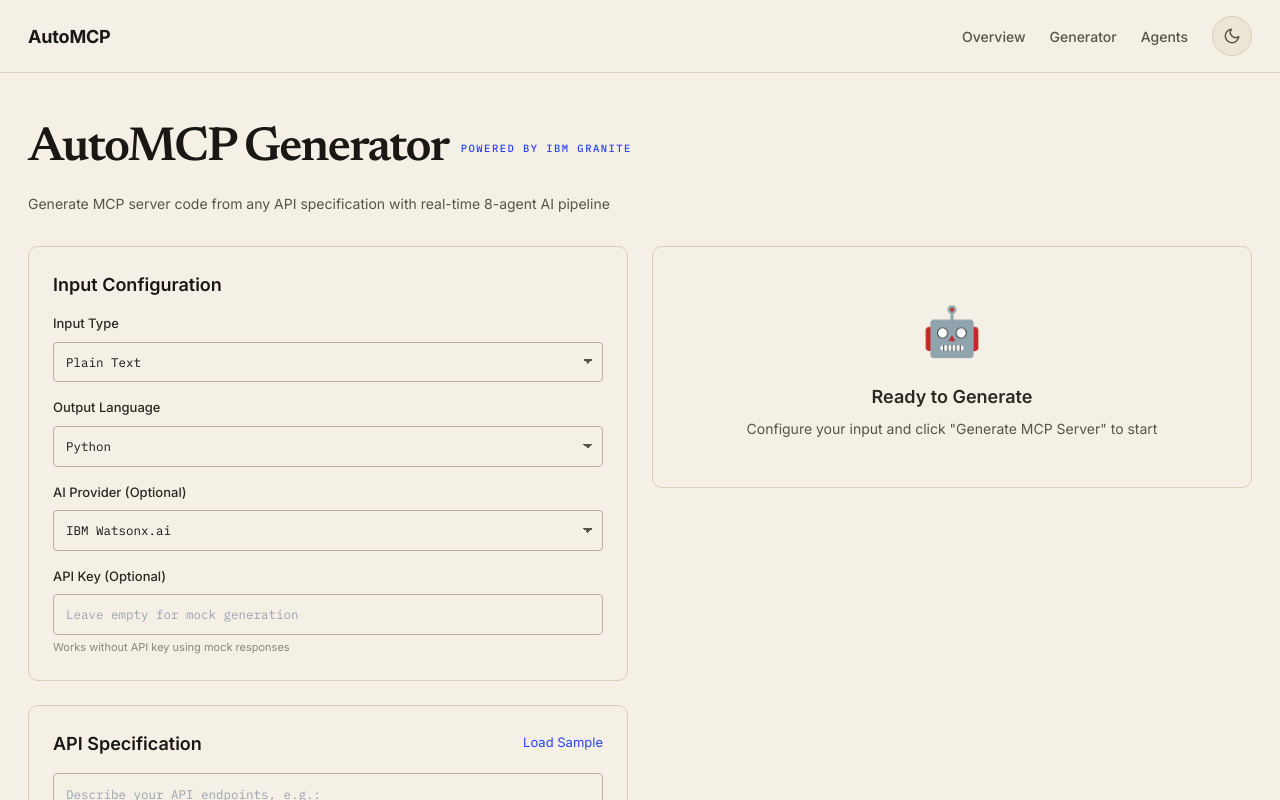
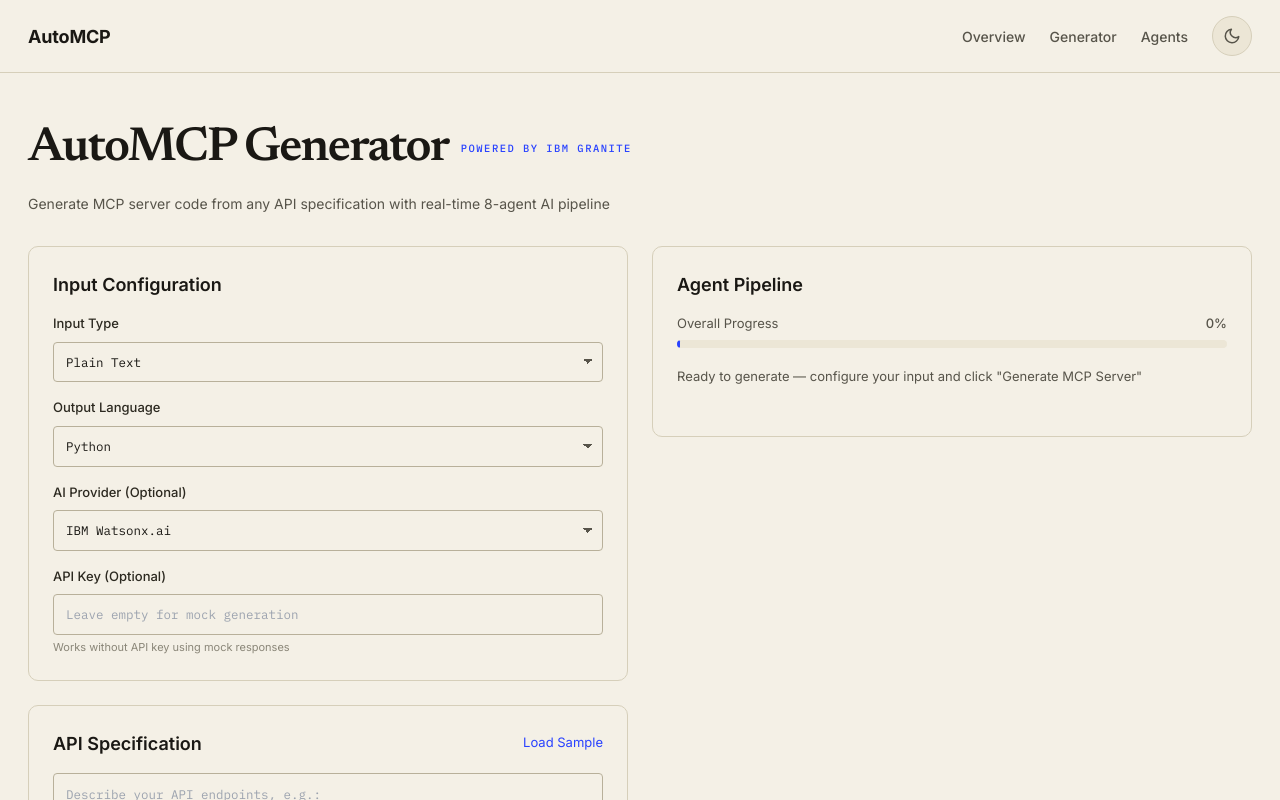
Before and after one commit to myselfvivek17/automcp, a Next.js app in the folder frontend/: page /generate in a window 1280 px wide. Shown: the top 800 px of the page. Built offline with nearby package versions, Linux system fonts and the light colour scheme.

Commit message:
Fix progress bar popping and show latest agent updates first

```diff
--- a/frontend/src/app/generate/page.tsx
+++ b/frontend/src/app/generate/page.tsx
@@ -350,7 +350,6 @@ export default function GeneratePage() {
     setGenerating(true);
     setAgentUpdates([]);
     setCurrentAgent(null);
-    setOverallProgress(0);
     setGeneratedCode('');
 
     const wsUrl = (process.env.NEXT_PUBLIC_WS_URL || 'ws://localhost:8000') + '/api/simple/generate/stream';
@@ -358,6 +357,7 @@ export default function GeneratePage() {
     wsRef.current = ws;
 
     ws.onopen = () => {
+      setOverallProgress(0);
       ws.send(JSON.stringify({
         input_type: inputType,
         content,
@@ -377,7 +377,6 @@ export default function GeneratePage() {
         setGeneratedCode(code);
         setReadme(generatedReadme);
         setOutputTab('code');
-        setOverallProgress(100);
         setCurrentAgent(msg);
         setAgentUpdates(prev => [...prev, msg]);
         setGenerating(false);
@@ -682,11 +681,10 @@ export default function GeneratePage() {
 
           {/* Right Panel */}
           <div style={{ display: 'flex', flexDirection: 'column' as any, gap: 24 }}>
-            {(generating || agentUpdates.length > 0) && (
-              <div className="surface" style={{ padding: 24 }}>
+            <div className="surface" style={{ padding: 24, minHeight: 120 }}>
               <div style={{ display: 'flex', alignItems: 'center', justifyContent: 'space-between', marginBottom: 16 }}>
                 <h2 style={{ margin: 0, fontSize: '18px', fontWeight: 600, color: 'var(--ink)', fontFamily: 'var(--sans)' }}>Agent Pipeline</h2>
-                  {!generating && overallProgress === 100 && (
+                {!generating && overallProgress === 100 && agentUpdates.length > 0 && (
                   <span className="eyebrow" style={{ background: 'rgba(31,122,77,0.1)', color: 'var(--ok)', padding: '4px 8px', borderRadius: 'var(--radius)', marginBottom: 0 }}>Complete</span>
                 )}
               </div>
@@ -696,22 +694,24 @@ export default function GeneratePage() {
                   <span>Overall Progress</span>
                   <span style={{ fontWeight: 500 }}>{Math.round(overallProgress)}%</span>
                 </div>
-                  <div style={{ width: '100%', background: 'var(--paper-2)', borderRadius: 12, height: 8 }}>
+                  <div style={{ width: '100%', background: 'var(--paper-2)', borderRadius: 12, height: 8, overflow: 'hidden' }}>
                     <div
                       style={{
                         background: 'var(--accent)',
                         height: 8,
                         borderRadius: 12,
                         transition: 'width 0.5s ease',
-                        width: `${overallProgress}%`,
-                        animation: generating ? 'pulse-dot 1.6s ease-in-out infinite' : 'none',
+                        width: `${Math.max(overallProgress, 0.5)}%`,
+                        minWidth: overallProgress === 0 ? '2px' : '0',
                       }}
                     />
                   </div>
               </div>
 
+              <div style={{ minHeight: 44 }}>
+                {(generating || agentUpdates.length > 0) ? (
                   <div style={{ display: 'flex', flexDirection: 'column' as any, gap: 0, maxHeight: 288, overflowY: 'auto' as any }} className="scroll-thin">
-                  {agentUpdates.filter(u => u.agent_name !== 'Pipeline').map((update, index) => (
+                    {[...agentUpdates].reverse().filter(u => u.agent_name !== 'Pipeline').map((update, index) => (
                       <div key={index} style={{ display: 'flex', alignItems: 'flex-start', gap: 12, padding: '10px 0', borderTop: index === 0 ? 'none' : '1px solid var(--rule)' }}>
                         <div style={{
                           flexShrink: 0,
@@ -741,8 +741,11 @@ export default function GeneratePage() {
                       </div>
                     ))}
                   </div>
+                ) : (
+                  <p style={{ margin: 0, fontSize: '13px', color: 'var(--ink-3)', fontFamily: 'var(--sans)', lineHeight: 1.3 }}>Ready to generate — configure your input and click "Generate MCP Server"</p>
+                )}
               </div>
-            )}
+            </div>
 
             {(generatedCode || readme) && (
               <>
@@ -827,15 +830,6 @@ export default function GeneratePage() {
               </>
             )}
 
-            {!generating && !generatedCode && (
-              <div className="surface" style={{ padding: 48, textAlign: 'center' as any }}>
-                <div style={{ fontSize: '48px', marginBottom: 16 }}>🤖</div>
-                <h3 style={{ margin: '0 0 8px', fontSize: '18px', fontWeight: 600, color: 'var(--ink-2)', fontFamily: 'var(--sans)' }}>Ready to Generate</h3>
-                <p style={{ margin: 0, color: 'var(--ink-3)', fontFamily: 'var(--sans)', fontSize: '14px' }}>
-                  Configure your input and click "Generate MCP Server" to start
-                </p>
-              </div>
-            )}
            </div>
          </div>
        </div>
```
Lines whose indentation alone changed are shown as unchanged.
